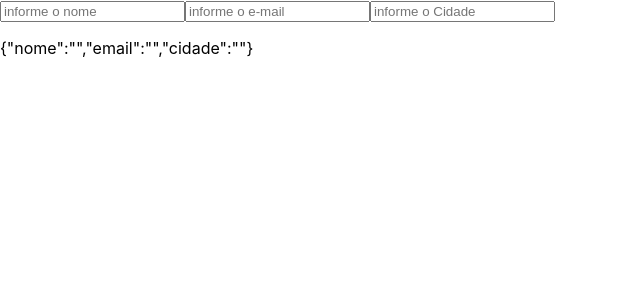
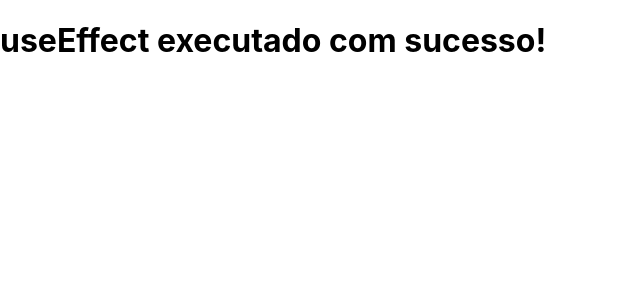
Before and after one commit to 3236Falcao/react-hooks, a React (Create React App) app: page / in a window 1280 px wide. Shown: the top 300 px of the page, without its empty margins (0-640 px from the left). Built offline with nearby package versions, Linux system fonts and the light colour scheme.

Commit message:
useEffect realizado com sucesso.5segundos

```diff
--- /dev/null
+++ b/src/hooks/Exemplo05_useEffect.js
@@ -0,0 +1,22 @@
+import React, { useState, useEffect } from "react";
+
+function Exemplo05_useEffect(){
+
+    //useState
+    const [texto, setTexto]  = useState('Hello world!');
+
+    //useEffect irá atualizar o texto após 5 segundos
+    useEffect(() => {
+
+        setInterval(() => {
+            setTexto('useEffect executado com sucesso!');
+        }, 5000);
+
+    });
+
+    return(
+       <h1>{texto}</h1>
+    );
+}
+
+export default Exemplo05_useEffect;
--- a/src/index.js
+++ b/src/index.js
@@ -6,11 +6,12 @@
 import Exemplo02 from './hooks/Exemplo02_useState';
 import Exemplo03 from './hooks/Exemplo03_useState';
 import Exemplo04 from './hooks/Exemplo04_useState';
+import Exemplo05 from './hooks/Exemplo05_useEffect';
 import reportWebVitals from './reportWebVitals';
 
 ReactDOM.render(
   <React.StrictMode>
-    <Exemplo04 />
+    <Exemplo05 />
   </React.StrictMode>,
   document.getElementById('root')
 );
```
